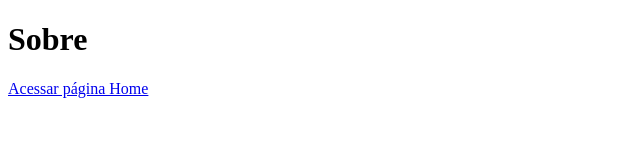
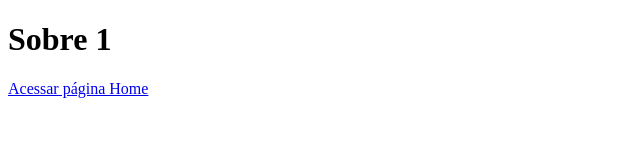
Before and after one commit to Gabrielbzl001/mypage, a Next.js app: page /sobre in a window 1280 px wide. Shown: the top 160 px of the page, without its empty margins (0-640 px from the left). Built offline with nearby package versions, Linux system fonts and the light colour scheme.

Commit message:
Verificação

```diff
--- a/pages/sobre.js
+++ b/pages/sobre.js
@@ -3,7 +3,7 @@ import Link from 'next/link';
 function Sobre(){
     return (
     <div>
-        <h1>Sobre</h1>
+        <h1>Sobre 1</h1>
         <Link href="/index">
             <a>Acessar página Home</a>
         </Link>
```
